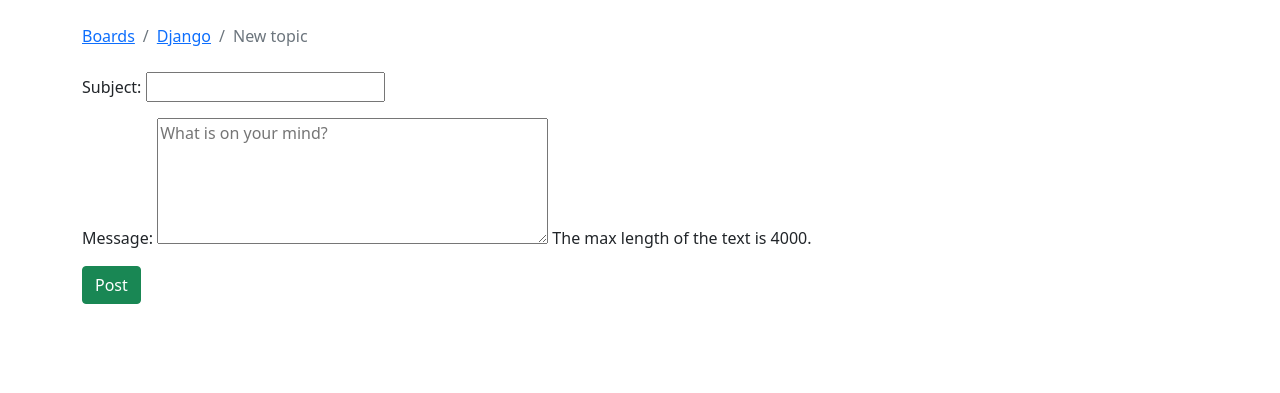
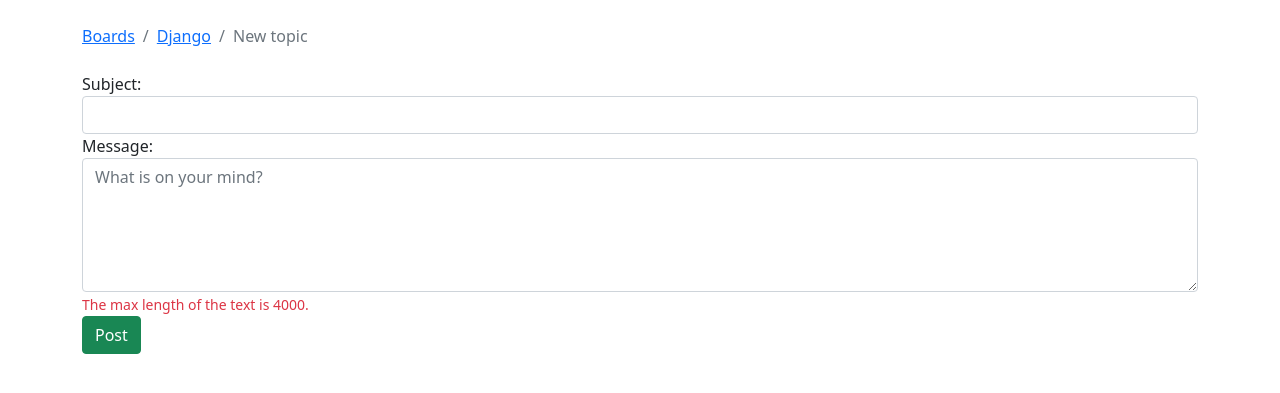
Before and after one commit to landryPrct/forum, a Django app: page /boards/1/new/ in a window 1280 px wide. Shown: the top 393 px of the page. Run offline with Django 4.2, Linux system fonts and the light colour scheme; data comes from the database, SQL or seed files in the repository; some libraries are stand-ins or nearby versions; some web fonts are replaced.

Commit message:
telechargement d'un widget_tweaks/l' appliquer dans new_topic/formulaire

```diff
--- a/boards/forms.py
+++ b/boards/forms.py
@@ -7,7 +7,7 @@ class NewTopicForm(forms.ModelForm):
             attrs={'rows': 5, 'placeholder': 'What is on your mind?'}
         ),
         max_length=4000,
-        help_text="<span text-color='red' >The max length of the text is 4000.</span>"
+        help_text="The max length of the text is 4000."
     )
 
     class Meta:
--- a/forum/settings.py
+++ b/forum/settings.py
@@ -37,7 +37,9 @@ INSTALLED_APPS = [
     'django.contrib.messages',
     'django.contrib.staticfiles',
 
-    'boards'
+    'widget_tweaks',
+
+    'boards',
 ]
 
 MIDDLEWARE = [
--- a/templates/new_topic.html
+++ b/templates/new_topic.html
@@ -1,4 +1,6 @@
 {% extends 'base.html' %}
+{% load widget_tweaks %}
+
 
 {% block title %}Start a New Topic{% endblock %}
 
@@ -10,8 +12,21 @@
 
 {% block content %}
   <form method="post">
-    {% csrf_token %}
-    {{ form.as_p }}
+     {% csrf_token %}
+
+    {% for field in form %}
+      <div class="form-group">
+      {{ field.label_tag }}
+
+        {% render_field field   class="form-control" %}
+
+        {% if field.help_text %}
+          <small class="form-text text-danger">
+            {{ field.help_text }}
+          </small>
+        {% endif %}
+      </div>
+    {% endfor %}
       <button type="submit" class="btn btn-success">Post</button>
    <form>
 {% endblock %}%}>
```
